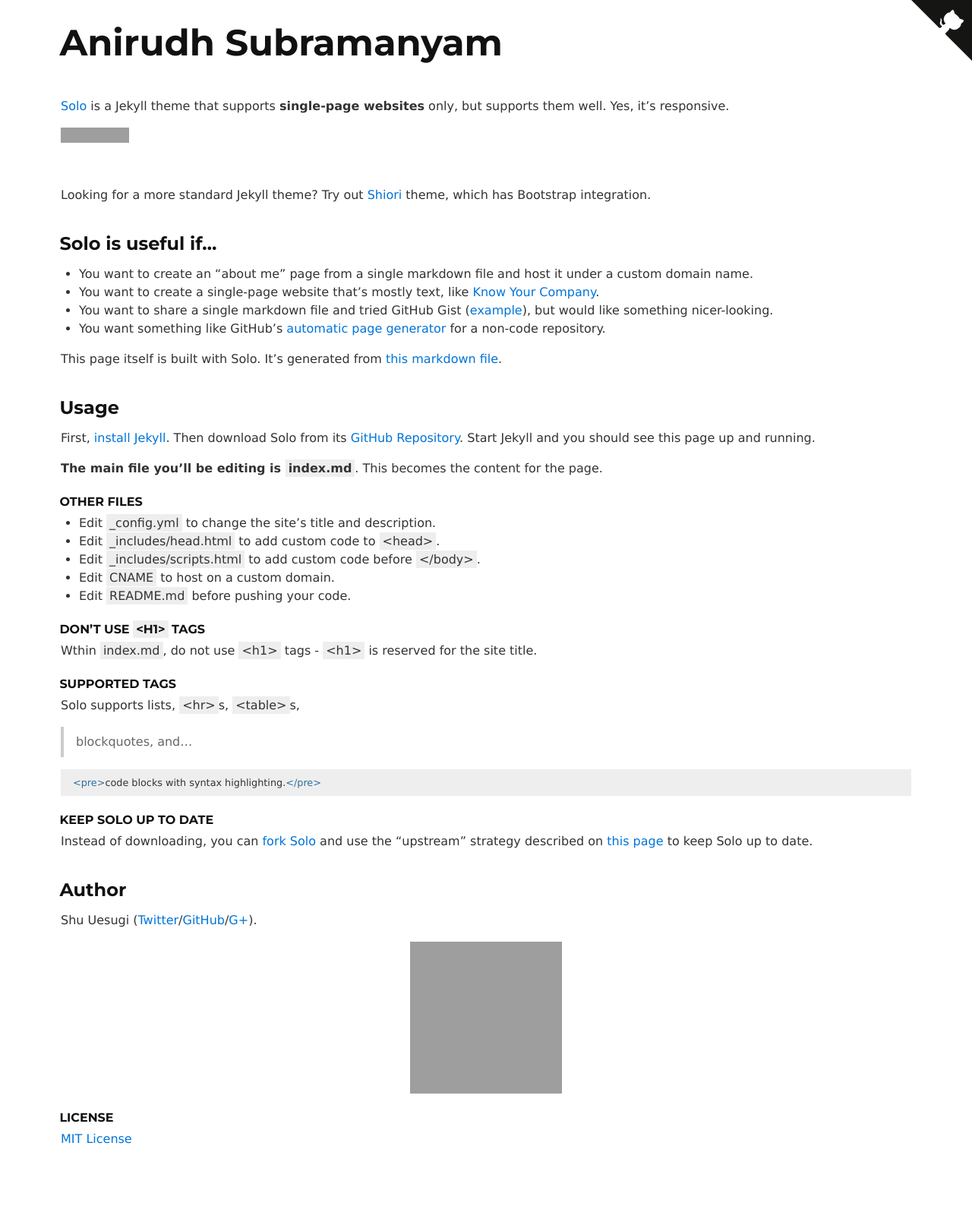
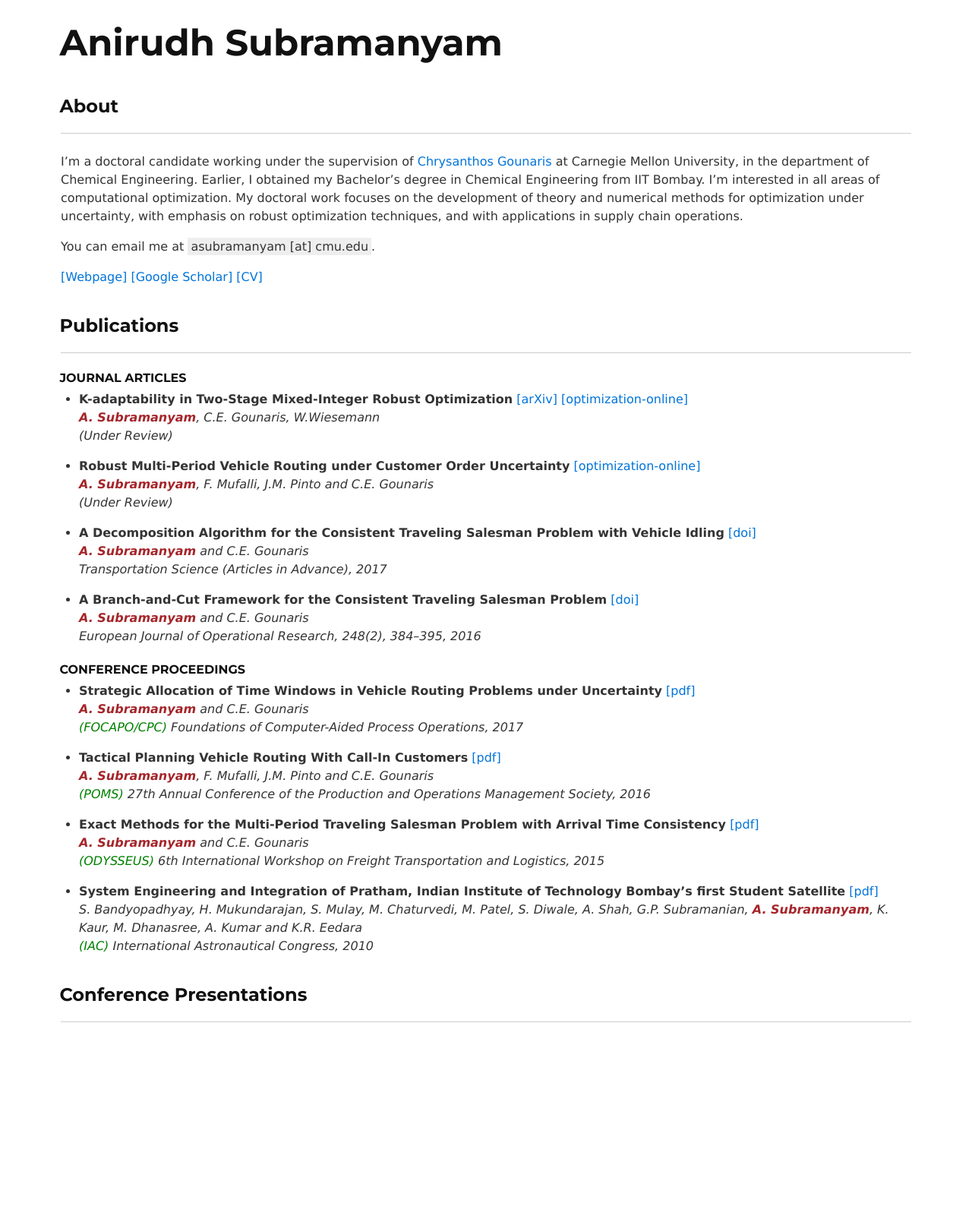
Before and after one commit to AnirudhSubramanyam/AnirudhSubramanyam.github.io, a Jekyll site: the page built from index.md, in a window 1280 px wide. Shown: the whole page at 76% size. Built offline with Jekyll 4.4.1, drawn with Linux system fonts in a browser that asks for light colours; after the commit the page ends 1427 px from its top, so only the background shows below that; grey boxes are pictures that could not be loaded.

Commit message:
Initial index

```diff
--- a/index.md
+++ b/index.md
@@ -2,62 +2,70 @@
 layout: default
 ---
 
-[Solo](http://chibicode.github.io/solo) is a Jekyll theme that supports **single-page websites** only, but supports them well. Yes, it's responsive.
+[//]: # (<img style="float: right;" src="http://www.andrew.cmu.edu/user/asubram2/picture.jpg" alt="Me" style="width: 480px;"/>)
 
-<iframe src="https://ghbtns.com/github-btn.html?user=chibicode&amp;repo=solo&amp;type=watch&amp;count=true&amp;size=large"
-  allowtransparency="true" frameborder="0" scrolling="0" width="170" height="30"></iframe><br/>
+## About
+---
 
-Looking for a more standard Jekyll theme? Try out [Shiori](http://github.com/ellekasai/shiori) theme, which has Bootstrap integration.
+I'm a doctoral candidate working under the supervision of [Chrysanthos Gounaris](https://www.cmu.edu/cheme/people/faculty/chrysanthos-e-gounaris.html) at Carnegie Mellon University, in the department of Chemical Engineering. Earlier, I obtained my Bachelor's degree in Chemical Engineering from IIT Bombay. I'm interested in all areas of computational optimization. My doctoral work focuses on the development of theory and numerical methods for optimization under uncertainty, with emphasis on robust optimization techniques, and with applications in supply chain operations.
 
-## Solo is useful if...
+You can email me at `asubramanyam [at] cmu.edu`.
 
-* You want to create an "about me" page from a single markdown file and host it under a custom domain name.
-* You want to create a single-page website that's mostly text, like [Know Your Company](https://knowyourcompany.com/).
-* You want to share a single markdown file and tried GitHub Gist ([example](https://gist.github.com/dypsilon/5819504)), but would like something nicer-looking.
-* You want something like GitHub's [automatic page generator](http://pages.github.com/) for a non-code repository.
+[[Webpage]](http://www.andrew.cmu.edu/user/asubram2/) [[Google Scholar]](https://scholar.google.com/citations?user=yDf5WlEAAAAJ&hl=en) [[CV]](http://www.andrew.cmu.edu/user/asubram2/cv.pdf)
 
-This page itself is built with Solo. It's generated from [this markdown file](https://github.com/chibicode/solo/blob/gh-pages/_includes/index.md).
+## Publications
+---
 
-## Usage
+### Journal Articles
 
-First, [install Jekyll](http://jekyllrb.com/docs/installation/). Then download Solo from its [GitHub Repository](https://github.com/chibicode/solo). Start Jekyll and you should see this page up and running.
+* **K-adaptability in Two-Stage Mixed-Integer Robust Optimization**
+[[arXiv]](https://arxiv.org/abs/1706.07097)
+[[optimization-online]](http://www.optimization-online.org/DB_HTML/2017/06/6093.html)
+ _**<span style="color:#A5252A">A. Subramanyam</span>**, C.E. Gounaris, W.Wiesemann_
+ _(Under Review)_
 
-**The main file you'll be editing is `index.md`**. This becomes the content for the page.
+* **Robust Multi-Period Vehicle Routing under Customer Order Uncertainty**
+[[optimization-online]](http://www.optimization-online.org/DB_HTML/2017/04/5947.html)
+ _**<span style="color:#A5252A">A. Subramanyam</span>**, F. Mufalli, J.M. Pinto and C.E. Gounaris_
+ _(Under Review)_
 
-### Other Files
+* **A Decomposition Algorithm for the Consistent Traveling Salesman Problem with Vehicle Idling**
+[[doi]](https://doi.org/10.1287/trsc.2017.0741)
+ _**<span style="color:#A5252A">A. Subramanyam</span>** and C.E. Gounaris_
+ _Transportation Science (Articles in Advance), 2017_
 
-* Edit `_config.yml` to change the site's title and description.
-* Edit `_includes/head.html` to add custom code to `<head>`.
-* Edit `_includes/scripts.html` to add custom code before `</body>`.
-* Edit `CNAME` to host on a custom domain.
-* Edit `README.md` before pushing your code.
+* **A Branch-and-Cut Framework for the Consistent Traveling Salesman Problem**
+[[doi]](https://doi.org/10.1016/j.ejor.2015.07.030)
+ _**<span style="color:#A5252A">A. Subramanyam</span>** and C.E. Gounaris_
+ _European Journal of Operational Research, 248(2), 384--395, 2016_
 
-### Don't use `<h1>` tags
+### Conference Proceedings
 
-Wthin `index.md`, do not use `<h1>` tags - `<h1>` is reserved for the site title.
+* **Strategic Allocation of Time Windows in Vehicle Routing Problems under Uncertainty**
+[[pdf]](http://folk.ntnu.no/skoge/prost/proceedings/focapo-cpc-2017/FOCAPO-CPC%202017%20Contributed%20Papers/62_FOCAPO_Contributed.pdf)
+ _**<span style="color:#A5252A">A. Subramanyam</span>** and C.E. Gounaris_
+ _<span style="color:green">(FOCAPO/CPC)</span> Foundations of Computer-Aided Process Operations, 2017_
 
-### Supported Tags
+* **Tactical Planning Vehicle Routing With Call-In Customers**
+[[pdf]](https://www.pomsmeetings.org/ConfProceedings/065/Full%20Papers/Final%20Full%20Papers/065-1815.pdf)
+ _**<span style="color:#A5252A">A. Subramanyam</span>**, F. Mufalli, J.M. Pinto and C.E. Gounaris_
+ _<span style="color:green">(POMS)</span> 27th Annual Conference of the Production and Operations Management Society, 2016_
 
-Solo supports lists, `<hr>`s, `<table>`s,
+* **Exact Methods for the Multi-Period Traveling Salesman Problem with Arrival Time Consistency**
+[[pdf]](http://homepages.laas.fr/njozefow/odysseus2015.pdf)
+ _**<span style="color:#A5252A">A. Subramanyam</span>** and C.E. Gounaris_
+ _<span style="color:green">(ODYSSEUS)</span> 6th International Workshop on Freight Transportation and Logistics, 2015_
 
-> blockquotes, and...
+* **System Engineering and Integration of Pratham, Indian Institute of Technology Bombay's first Student Satellite**
+[[pdf]](http://www.aero.iitb.ac.in/pratham/otherdocs/IAC-10.B4.1.8.pdf)
+ _S. Bandyopadhyay, H. Mukundarajan, S. Mulay, M. Chaturvedi, M. Patel, S. Diwale, A. Shah, G.P. Subramanian, **<span style="color:#A5252A">A. Subramanyam</span>**, K. Kaur, M. Dhanasree, A. Kumar and K.R. Eedara_
+ _<span style="color:green">(IAC)</span> International Astronautical Congress, 2010_
 
-~~~html
-<pre>code blocks with syntax highlighting.</pre>
-~~~
 
-### Keep Solo up to date
 
-Instead of downloading, you can [fork Solo](https://github.com/chibicode/solo/fork) and use the "upstream" strategy described on [this page](https://help.github.com/articles/fork-a-repo) to keep Solo up to date.
+## Conference Presentations
+---
 
-## Author
 
-Shu Uesugi ([Twitter](http://twitter.com/chibicode)/[GitHub](http://github.com/chibicode)/[G+](https://plus.google.com/110325199858284431541?rel=author)).
 
-![Shu Uesugi](https://www.gravatar.com/avatar/b868d84bbe2ed30ec45c9253e1c1cefe.jpg?s=200)
-
-### License
-
-[MIT License](http://chibicode.mit-license.org/)
-
-<a href="https://github.com/chibicode/solo" class="github-corner"><svg width="80" height="80" viewBox="0 0 250 250" style="fill:#151513; color:#fff; position: absolute; top: 0; border: 0; right: 0;"><path d="M0,0 L115,115 L130,115 L142,142 L250,250 L250,0 Z"></path><path d="M128.3,109.0 C113.8,99.7 119.0,89.6 119.0,89.6 C122.0,82.7 120.5,78.6 120.5,78.6 C119.2,72.0 123.4,76.3 123.4,76.3 C127.3,80.9 125.5,87.3 125.5,87.3 C122.9,97.6 130.6,101.9 134.4,103.2" fill="currentColor" style="transform-origin: 130px 106px;" class="octo-arm"></path><path d="M115.0,115.0 C114.9,115.1 118.7,116.5 119.8,115.4 L133.7,101.6 C136.9,99.2 139.9,98.4 142.2,98.6 C133.8,88.0 127.5,74.4 143.8,58.0 C148.5,53.4 154.0,51.2 159.7,51.0 C160.3,49.4 163.2,43.6 171.4,40.1 C171.4,40.1 176.1,42.5 178.8,56.2 C183.1,58.6 187.2,61.8 190.9,65.4 C194.5,69.0 197.7,73.2 200.1,77.6 C213.8,80.2 216.3,84.9 216.3,84.9 C212.7,93.1 206.9,96.0 205.4,96.6 C205.1,102.4 203.0,107.8 198.3,112.5 C181.9,128.9 168.3,122.5 157.7,114.1 C157.9,116.9 156.7,120.9 152.7,124.9 L141.0,136.5 C139.8,137.7 141.6,141.9 141.8,141.8 Z" fill="currentColor" class="octo-body"></path></svg></a><style>.github-corner:hover .octo-arm{animation:octocat-wave 560ms ease-in-out}@keyframes octocat-wave{0%,100%{transform:rotate(0)}20%,60%{transform:rotate(-25deg)}40%,80%{transform:rotate(10deg)}}@media (max-width:500px){.github-corner:hover .octo-arm{animation:none}.github-corner .octo-arm{animation:octocat-wave 560ms ease-in-out}}</style>
+[//]: # (<a href="https://github.com/chibicode/solo" class="github-corner"><svg width="80" height="80" viewBox="0 0 250 250" style="fill:#151513; color:#fff; position: absolute; top: 0; border: 0; right: 0;"><path d="M0,0 L115,115 L130,115 L142,142 L250,250 L250,0 Z"></path><path d="M128.3,109.0 C113.8,99.7 119.0,89.6 119.0,89.6 C122.0,82.7 120.5,78.6 120.5,78.6 C119.2,72.0 123.4,76.3 123.4,76.3 C127.3,80.9 125.5,87.3 125.5,87.3 C122.9,97.6 130.6,101.9 134.4,103.2" fill="currentColor" style="transform-origin: 130px 106px;" class="octo-arm"></path><path d="M115.0,115.0 C114.9,115.1 118.7,116.5 119.8,115.4 L133.7,101.6 C136.9,99.2 139.9,98.4 142.2,98.6 C133.8,88.0 127.5,74.4 143.8,58.0 C148.5,53.4 154.0,51.2 159.7,51.0 C160.3,49.4 163.2,43.6 171.4,40.1 C171.4,40.1 176.1,42.5 178.8,56.2 C183.1,58.6 187.2,61.8 190.9,65.4 C194.5,69.0 197.7,73.2 200.1,77.6 C213.8,80.2 216.3,84.9 216.3,84.9 C212.7,93.1 206.9,96.0 205.4,96.6 C205.1,102.4 203.0,107.8 198.3,112.5 C181.9,128.9 168.3,122.5 157.7,114.1 C157.9,116.9 156.7,120.9 152.7,124.9 L141.0,136.5 C139.8,137.7 141.6,141.9 141.8,141.8 Z" fill="currentColor" class="octo-body"></path></svg></a><style>.github-corner:hover .octo-arm{animation:octocat-wave 560ms ease-in-out}@keyframes octocat-wave{0%,100%{transform:rotate(0)}20%,60%{transform:rotate(-25deg)}40%,80%{transform:rotate(10deg)}}@media (max-width:500px){.github-corner:hover .octo-arm{animation:none}.github-corner .octo-arm{animation:octocat-wave 560ms ease-in-out}}</style>)
```
